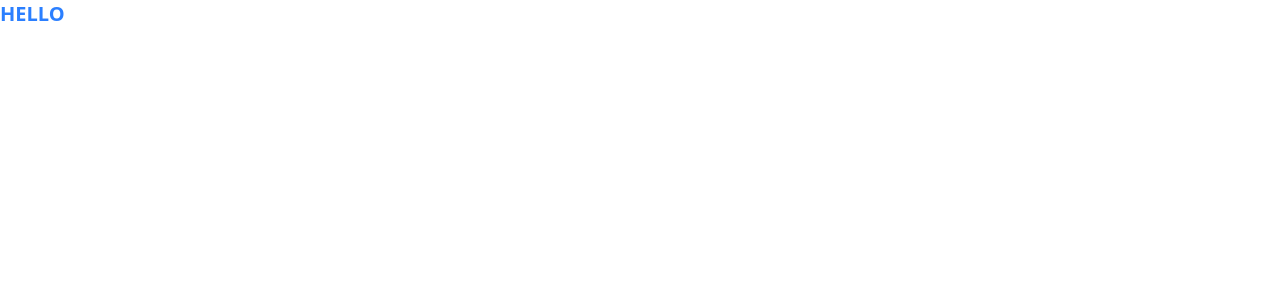
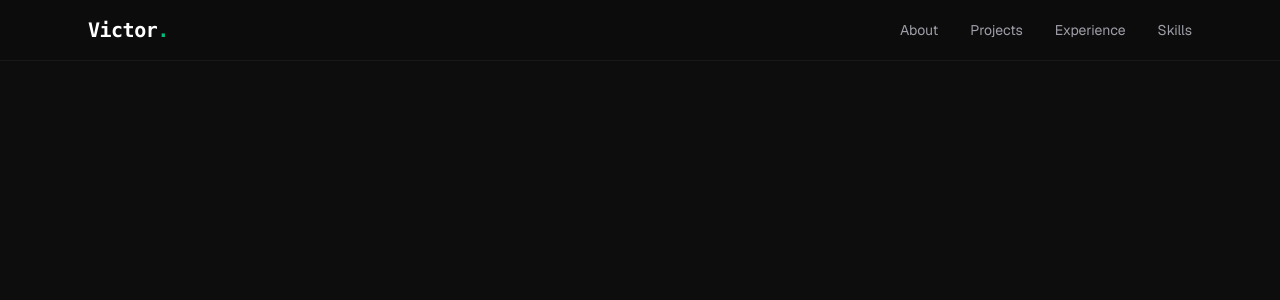
Before and after one commit to vc743/portfolio, a React (Vite) app: page / in a window 1280 px wide. Shown: the top 300 px of the page. Built offline with nearby package versions, Linux system fonts and the light colour scheme.

Commit message:
Add Header

```diff
--- a/index.html
+++ b/index.html
@@ -4,9 +4,9 @@
     <meta charset="UTF-8" />
     <link rel="icon" type="image/svg+xml" href="/vite.svg" />
     <meta name="viewport" content="width=device-width, initial-scale=1.0" />
-    <title>portfolio</title>
+    <title>Victor Alejandro Contreras Vargas</title>
   </head>
-  <body>
+  <body class="font-geist">
     <div id="root"></div>
     <script type="module" src="/src/main.tsx"></script>
   </body>
--- a/package.json
+++ b/package.json
@@ -11,6 +11,7 @@
   },
   "dependencies": {
     "@tailwindcss/vite": "^4.1.17",
+    "lucide-react": "^0.556.0",
     "react": "^19.2.0",
     "react-dom": "^19.2.0",
     "tailwindcss": "^4.1.17"
--- a/src/App.tsx
+++ b/src/App.tsx
@@ -1,8 +1,10 @@
+import Header from "./components/Header";
+
 function App() {
   return (
-    <>
-      <h1 className="text-xl text-blue-500 font-bold uppercase">Hello</h1>
-    </>
+    <div className="min-h-screen bg-[#0d0d0d] text-white">
+      <Header />
+    </div>
   );
 }
 
--- /dev/null
+++ b/src/components/Header.tsx
@@ -0,0 +1,69 @@
+import { useState } from "react";
+import { Menu, X } from "lucide-react";
+import type { NavLink } from "../types";
+
+const navLinks: NavLink[] = [
+  { name: "About", href: "#about" },
+  { name: "Projects", href: "#projects" },
+  { name: "Experience", href: "#experience" },
+  { name: "Skills", href: "#skills" },
+];
+
+const Header = () => {
+  const [mobileMenuOpen, setMobileMenuOpen] = useState(false);
+  return (
+    <header className="sticky top-0 z-50 border-b border-zinc-800/50 bg-[#0d0d0d]/80 backdrop-blur-md">
+      <div className="mx-auto flex max-w-6xl items-center justify-between px-6 py-4">
+        <a
+          href="#"
+          className="font-mono text-xl font-bold tracking-tight text-white"
+        >
+          Victor<span className="text-emerald-500">.</span>
+        </a>
+
+        {/* Desktop Navigation */}
+        <nav className="hidden items-center gap-8 md:flex">
+          {navLinks.map((link) => (
+            <a
+              key={link.name}
+              href={link.href}
+              className="text-sm text-zinc-400 transition-colors hover:text-white"
+            >
+              {link.name}
+            </a>
+          ))}
+        </nav>
+
+        {/* Mobile Menu Button */}
+        <button
+          className="md:hidden cursor-pointer"
+          onClick={() => setMobileMenuOpen(!mobileMenuOpen)}
+        >
+          {mobileMenuOpen ? (
+            <X className="h-6 w-6 text-white" />
+          ) : (
+            <Menu className="h-6 w-6 text-white" />
+          )}
+        </button>
+      </div>
+
+      {/* Mobile Navigation */}
+      {mobileMenuOpen && (
+        <nav className="border-t border-zinc-800 bg-[#0d0d0d] px-6 py-4 md:hidden">
+          {navLinks.map((link) => (
+            <a
+              key={link.name}
+              href={link.href}
+              className="block py-2 text-zinc-400 transition-colors hover:text-white"
+              onClick={() => setMobileMenuOpen(false)}
+            >
+              {link.name}
+            </a>
+          ))}
+        </nav>
+      )}
+    </header>
+  );
+};
+
+export default Header;
--- a/src/index.css
+++ b/src/index.css
@@ -1 +1,9 @@
+@import url('https://fonts.googleapis.com/css2?family=Geist+Mono:wght@100..900&family=Geist:wght@100..900&family=Inter:ital,opsz,wght@0,14..32,100..900;1,14..32,100..900&family=Source+Serif+4:ital,opsz,wght@0,8..60,200..900;1,8..60,200..900&display=swap');
 @import "tailwindcss";
+
+@theme {
+    --font-geist: "Geist", sans-serif;
+    --font-geist-mono: "Geist Mono", monospace;
+    --font-inter: "Inter", sans-serif;
+    --font-source-serif4: "Source Serif 4", serif;
+}
--- /dev/null
+++ b/src/types/index.ts
@@ -0,0 +1,4 @@
+export type NavLink = {
+    name: string,
+    href: string
+}
```
Also changed, not shown: 1 other file (tests, documents, lock files or other folders).
